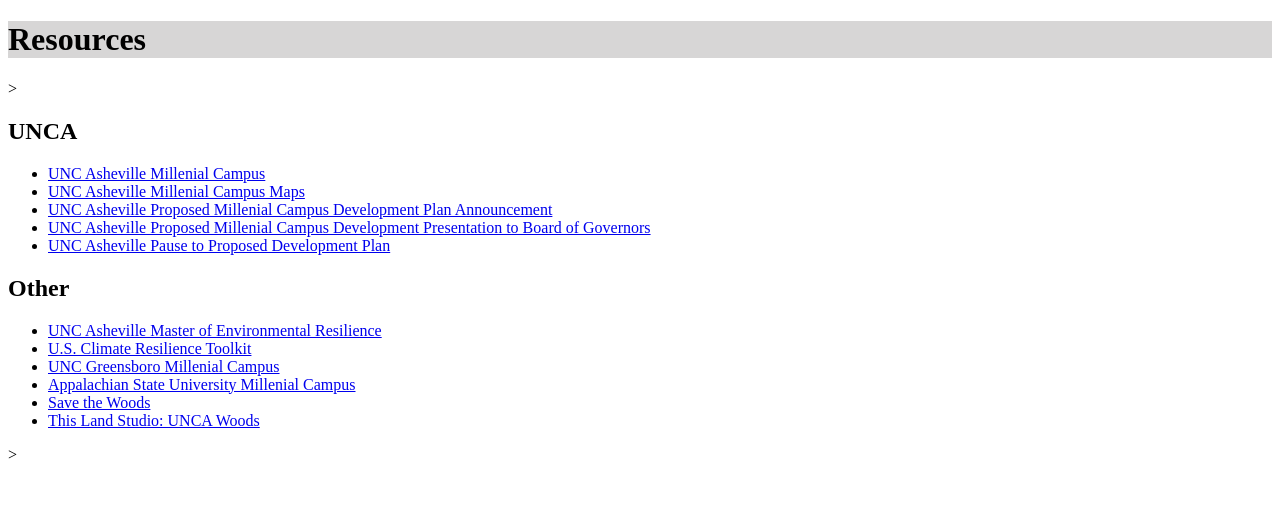
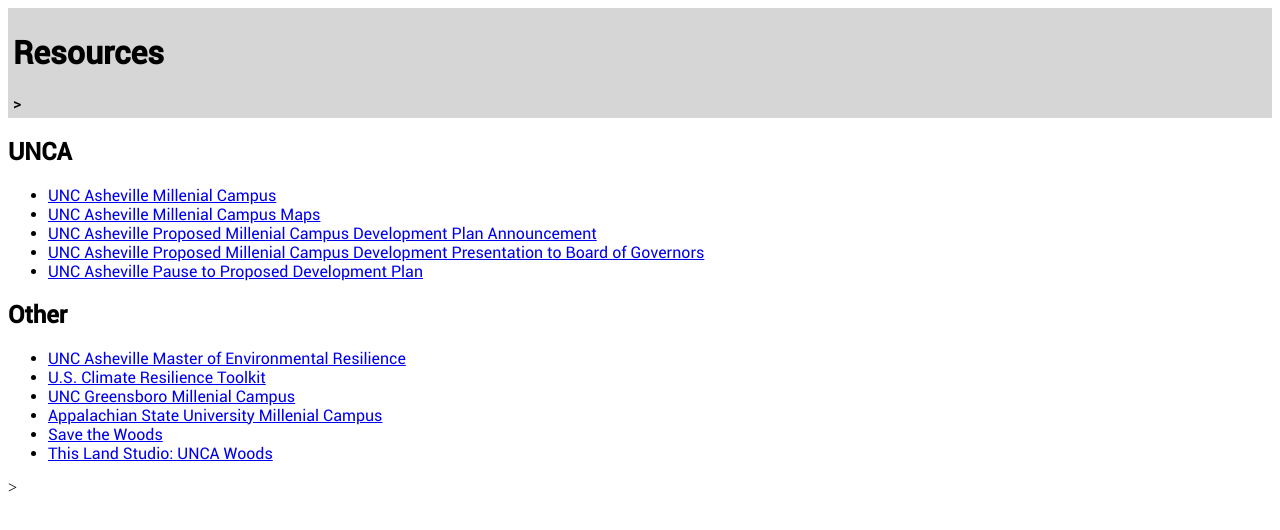
Before and after one commit to 22herbertan/MSER-502, a plain HTML site: page index.html in a window 1280 px wide. Drawn offline with Linux system fonts and the light colour scheme.

Commit message:
changed font

```diff
--- a/index.html
+++ b/index.html
@@ -6,9 +6,13 @@
     <link rel ="stylesheet" href="style.css">
     <title>UNCA Millenial Campus Resources</title>
 </head>
+
+<header>
+    <h1>Resources</h1>>
+</header>
+
 <body>
     <main>
-        <h1>Resources</h1>>
         <h2>UNCA</h2>
         <ul>
             <li><a href = "https://new.unca.edu/millennial-campus/">UNC Asheville Millenial Campus</a></li>
@@ -16,7 +20,7 @@
             <li><a href = "https://www.unca.edu/events-and-news/stories/unc-asheville-announces-proposed-plan-to-develop-part-of-its-millennial-campus-property/">UNC Asheville Proposed Millenial Campus Development Plan Announcement</a></li>
             <li><a href = "https://drive.google.com/file/d/1asAMvfQKNWxvrtb9lsFk56X_pigaoHKY/view">UNC Asheville Proposed Millenial Campus Development Presentation to Board of Governors</a></li>
             <li><a href = "https://www.unca.edu/events-and-news/stories/unc-asheville-to-pause-proposed-south-campus-development-and-establish-millennial-campus-development-commission/">UNC Asheville Pause to Proposed Development Plan</a></li>
-            </ul>
+        </ul>
         <h2>Other</h2>
         <ul>
             <li><a href = "https://new.unca.edu/academics/programs/environmental-resilience/">UNC Asheville Master of Environmental Resilience</a></li>
--- a/style.css
+++ b/style.css
@@ -1,4 +1,23 @@
-h1 {
+@font-face {
+    font-family: roboto;
+    src: url(Fonts/Roboto-Regular.ttf);
+}
+
+@font-face {
+    font-family: roboto-med;
+    src: url(Fonts/Roboto-Medium.ttf);
+}
+
+li {
+    font-family: roboto;
+}
+
+h2 {
+    font-family: roboto-med;
+}
+
+header {
     background-color:rgb(215, 214, 214);
-    width: 100%;
+    font-family: roboto-med;
+    padding: 5px;
 }
```
Also changed, not shown: fonts/Roboto-Black.ttf (added), fonts/Roboto-BlackItalic.ttf (added), fonts/Roboto-Bold.ttf (added), fonts/Roboto-BoldCondensed.ttf (added), fonts/Roboto-BoldCondensedItalic.ttf (added), fonts/Roboto-BoldItalic.ttf (added), fonts/Roboto-Condensed.ttf (added), fonts/Roboto-CondensedItalic.ttf (added), fonts/Roboto-Italic.ttf (added), fonts/Roboto-Light.ttf (added), fonts/Roboto-LightItalic.ttf (added), fonts/Roboto-Medium.ttf (added), fonts/Roboto-MediumItalic.ttf (added), fonts/Roboto-Regular.ttf (added), 2 more files.
